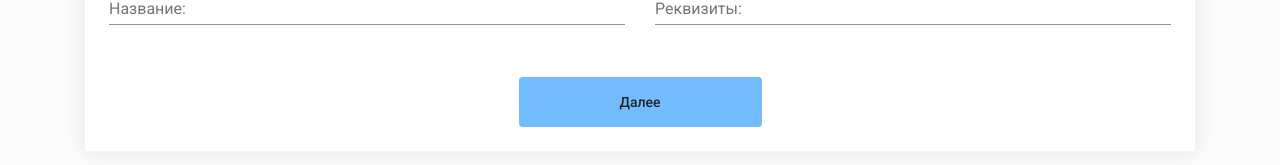
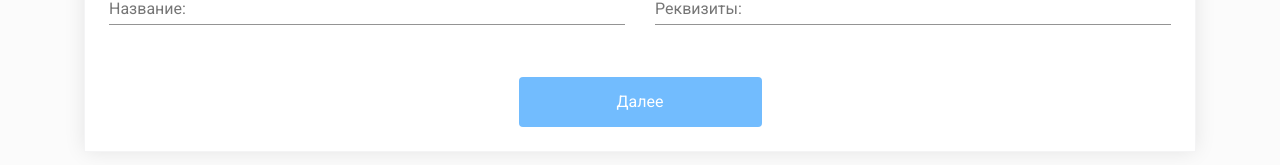
Before and after one commit to Globus007/debt-calculator-frontend, an Angular app: page / in a window 1280 px wide. Shown: the part 413-578 px from the top of the page. Built offline with nearby package versions, Linux system fonts and the light colour scheme.

Commit message:
Fixed imports

```diff
--- a/src/styles.scss
+++ b/src/styles.scss
@@ -1,24 +1,4 @@
 @import 'https://stackpath.bootstrapcdn.com/bootstrap/4.4.1/css/bootstrap.min.css';
-
-@import '~@angular/material/theming';
-// Plus imports for other components in your app.
-
-// Include the common styles for Angular Material. We include this here so that you only
-// have to load a single css file for Angular Material in your app.
-// **Be sure that you only ever include this mixin once!**
-@include mat-core();
-
-// Define the theme.
-$candy-app-primary: mat-palette($mat-green);
-$candy-app-accent:  mat-palette($mat-green, A200, A100, A400);
-$candy-app-theme:   mat-light-theme($candy-app-primary, $candy-app-accent);
-
-// Include the theme styles for only specified components.
-@include mat-core-theme($candy-app-theme);
-@include mat-stepper-theme($candy-app-theme);
-@include mat-button-theme($candy-app-theme);
-@include mat-input-theme($candy-app-theme);
-@include mat-stepper-theme($candy-app-theme);
 
 body {
     background-color: #fbfbfb;
```
